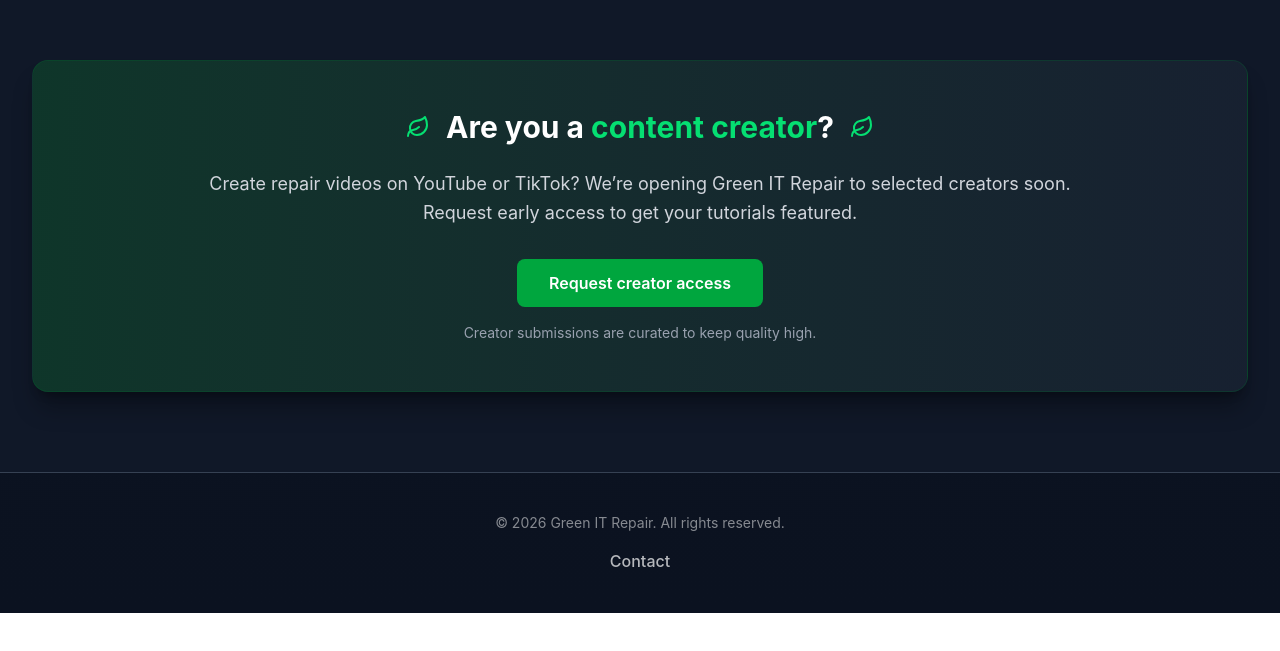
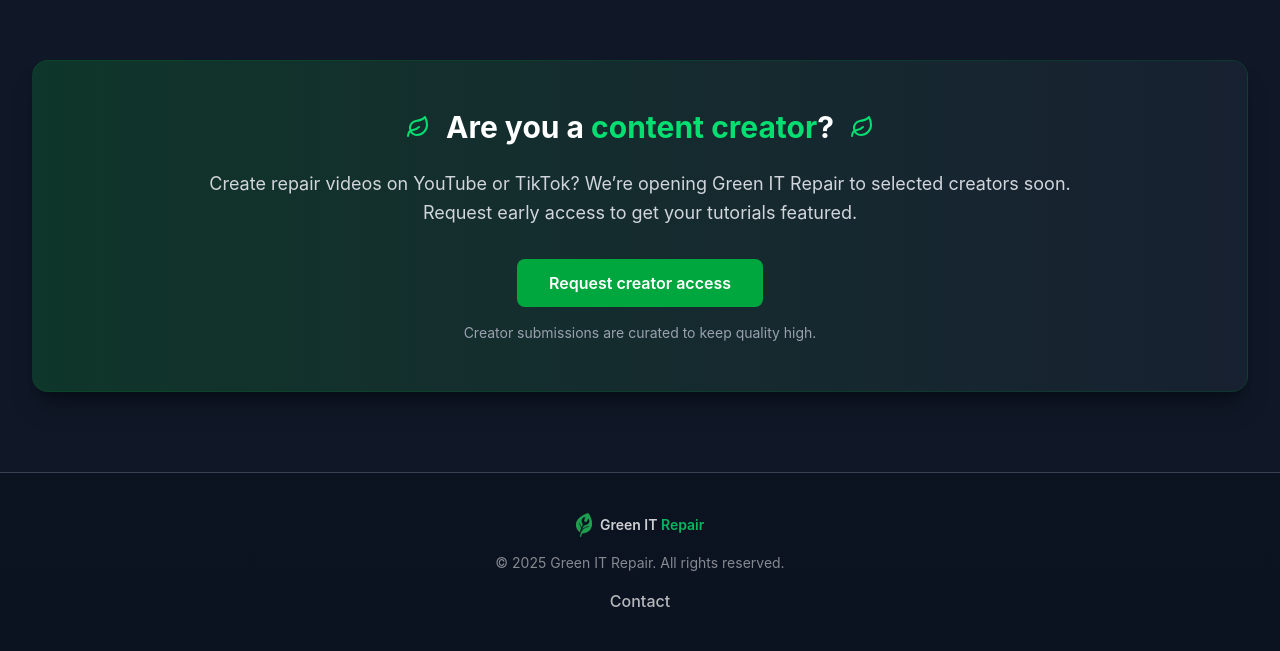
Before and after one commit to zuyasb24/DMWT_25WS_Gruppe11, a Next.js app: page / in a window 1280 px wide. Shown: the part 4599-5250 px from the top of the page. Before the commit the page ends 5212 px from the top, so only its background shows below. Built offline with nearby package versions, Linux system fonts and the light colour scheme; no server answers; the database is empty.

Commit message:
added logo and branding in footer

```diff
--- a/app/components/organisms/Footer.tsx
+++ b/app/components/organisms/Footer.tsx
@@ -1,11 +1,30 @@
 import Link from "next/link";
+import Image from "next/image";
 
 export default function Footer() {
   return (
     <footer className="w-full bg-transparent border-t border-gray-700 py-10 text-gray-400">
       <div className="max-w-6xl mx-auto px-6 flex flex-col items-center gap-4">
+
+       {/* Footer logo */}
+        <Link
+          href="/#home"
+          className="flex items-center gap-2 opacity-80"
+        >
+          <Image
+            src="/brand/logo.png"
+            alt="Green IT Repair logo"
+            width={120}
+            height={40}
+            className="h-6 w-auto"
+          />
+          <span className="text-sm font-semibold text-white">
+            Green IT <span className="text-green-400">Repair</span>
+          </span>
+        </Link>
+
         <p className="text-sm text-white/50 text-center">
-          © {new Date().getFullYear()} Green IT Repair. All rights reserved.
+          © 2025 Green IT Repair. All rights reserved.
         </p>
 
         <div className="flex gap-6">
```
